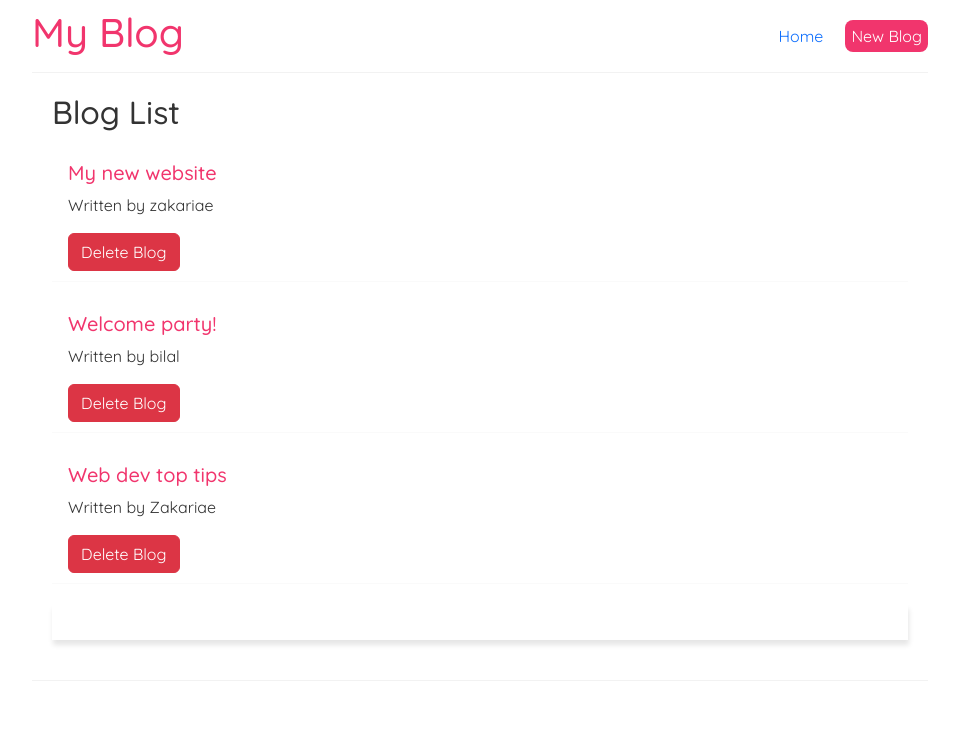
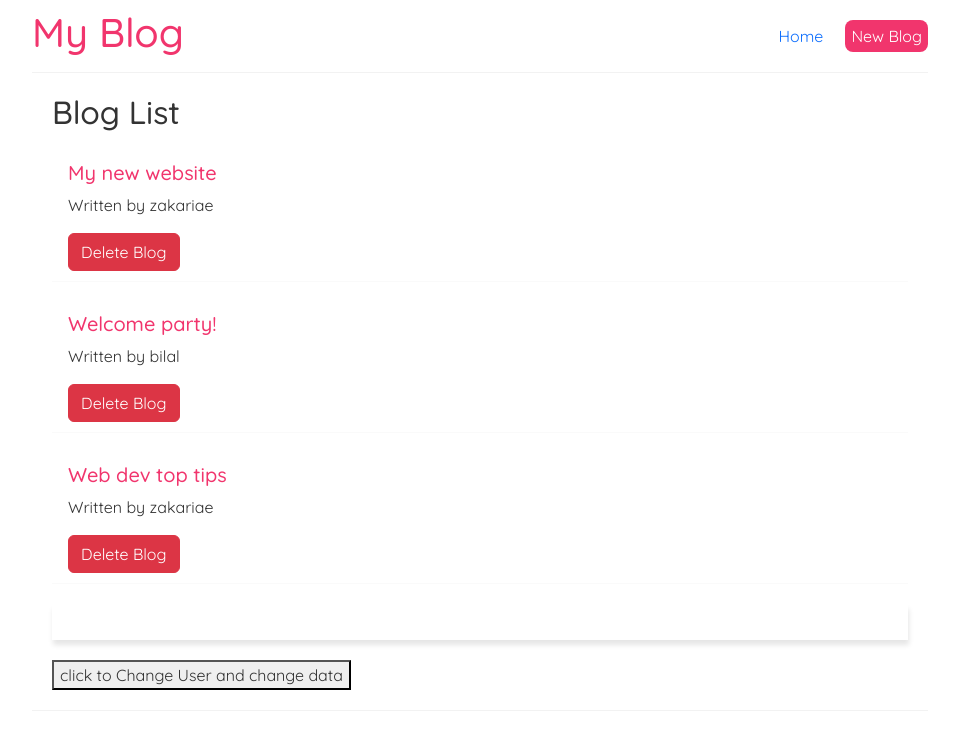
Before and after one commit to ZakariaeELHAJRI/Simple-react-blog, a React (Create React App) app in the folder blog/: page / in a window 1280 px wide. Shown: the top 750 px of the page, without its empty margins (160-1119 px from the left). Built offline with nearby package versions, Linux system fonts and the light colour scheme.

Commit message:
useEffect hook , change data when i change user

```diff
--- a/blog/src/Home.js
+++ b/blog/src/Home.js
@@ -1,21 +1,30 @@
-import { useState } from "react";
+import { useState, useEffect } from "react";
 import BlogList from "./BlogList";
 const Home = () => {
     const [blogs, setBlogs] = useState([
         { title: 'My new website', body: 'My new website lorem ipsum...', author: 'zakariae', id: 1 },
         { title: 'Welcome party!', body: 'Welcome party lorem ipsum...', author: 'bilal', id: 2 },
-        { title: 'Web dev top tips', body: 'Web dev top tips lorem ipsum...', author: 'Zakariae', id: 3 }
+        { title: 'Web dev top tips', body: 'Web dev top tips lorem ipsum...', author: 'zakariae', id: 3 }
     ]);
-
+    const [changeUser, setChangeUser] = useState(false);
     const handleDelete = (id) => {
         const newBlogs = blogs.filter(blog => blog.id !== id);
         setBlogs(newBlogs);
     }
 
+    //useEffect is a hook that runs after every change in changeUSer
+    useEffect(() => {
+        console.log("useEffect ran");
+        if(changeUser === true){
+        const changedata = blogs.filter(blog => blog.author === 'zakariae');
+        setBlogs(changedata);
+        }
+    }, [changeUser]);
    //create a new external component to handle the blog list and use props to pass the data
     return (
         <div className="home">
         <BlogList  blogs={blogs} handleDelete={handleDelete}/>
+        <button onClick={()=>setChangeUser(true)}>click to Change User and change data  </button>
         </div>
     );
 }
```
